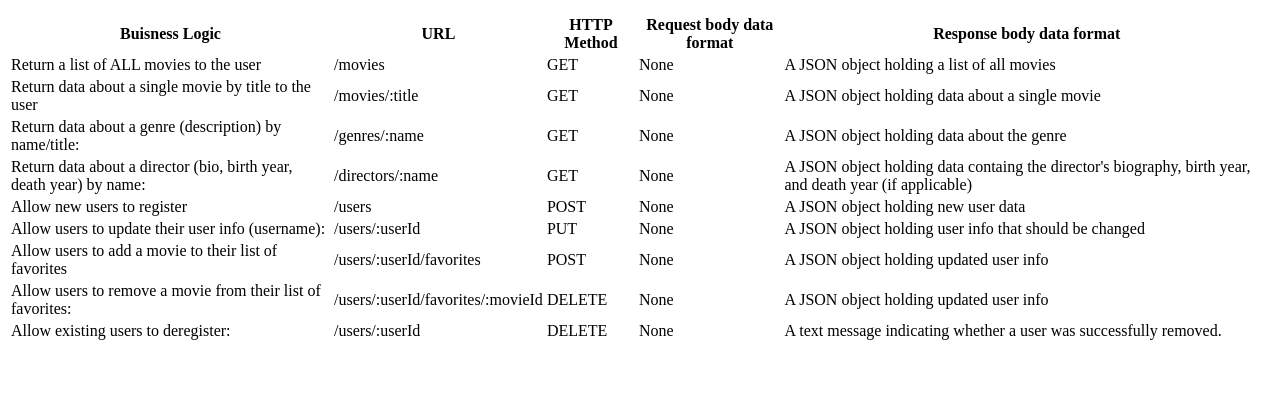
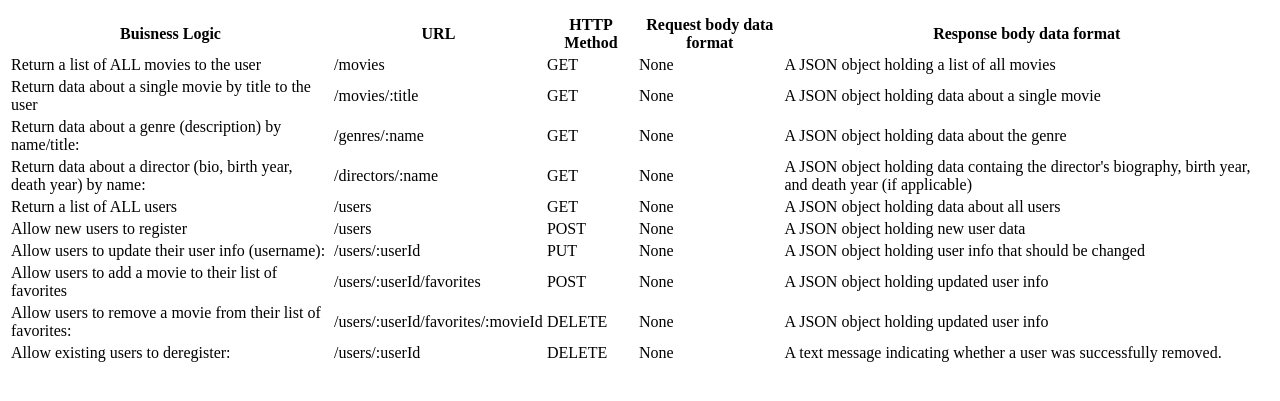
Before and after one commit to chrpeters01/movie_api, a website: page public/documentation.html in a window 1280 px wide. Shown: the part 119-520 px from the top of the page. Drawn offline with Linux system fonts and the light colour scheme.

Commit message:
Update documentation.html
added return list of all users

```diff
--- a/public/documentation.html
+++ b/public/documentation.html
@@ -51,6 +51,13 @@
                <td>A JSON object holding data containg the director's biography, birth year, and death year (if applicable)</td>
             </tr>
             <tr>
+               <td>Return a list of ALL users</td>
+               <td>/users</td>
+               <td>GET</td>
+               <td>None</td>
+               <td>A JSON object holding data about all users</td>
+           </tr>
+            <tr>
                <td>Allow new users to register</td>
                <td>/users</td>
                <td>POST</td>
```
